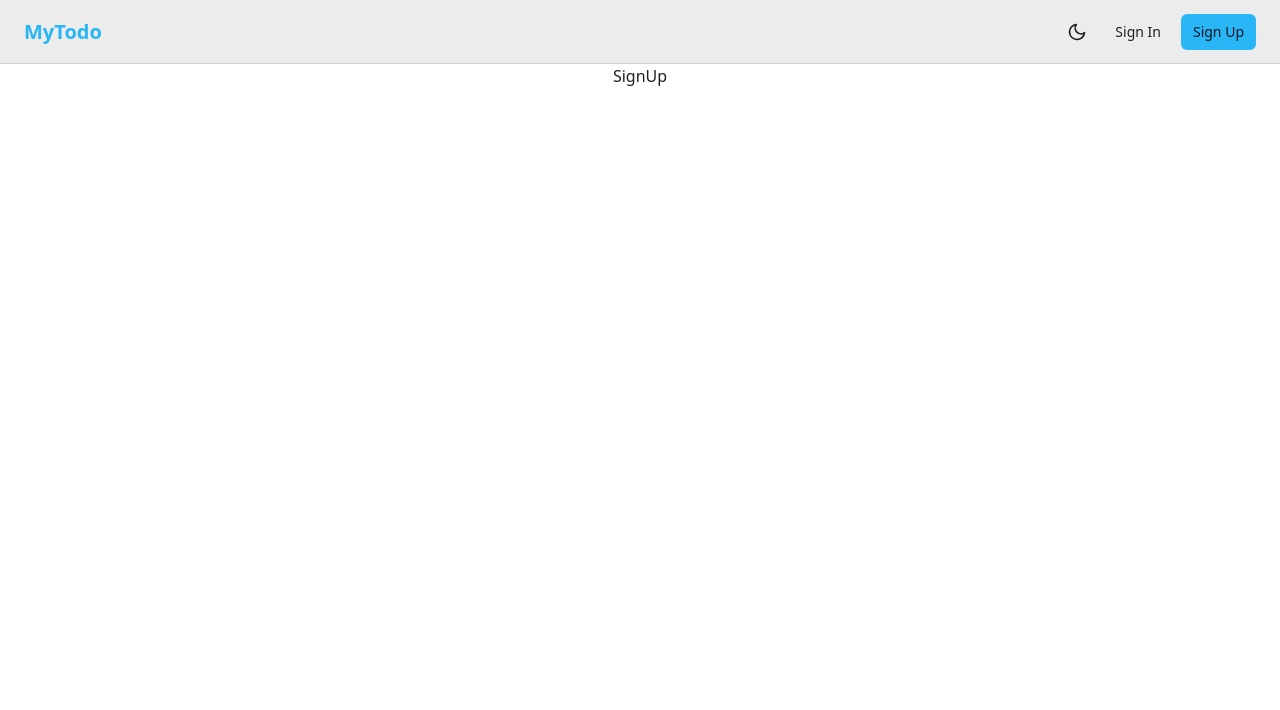
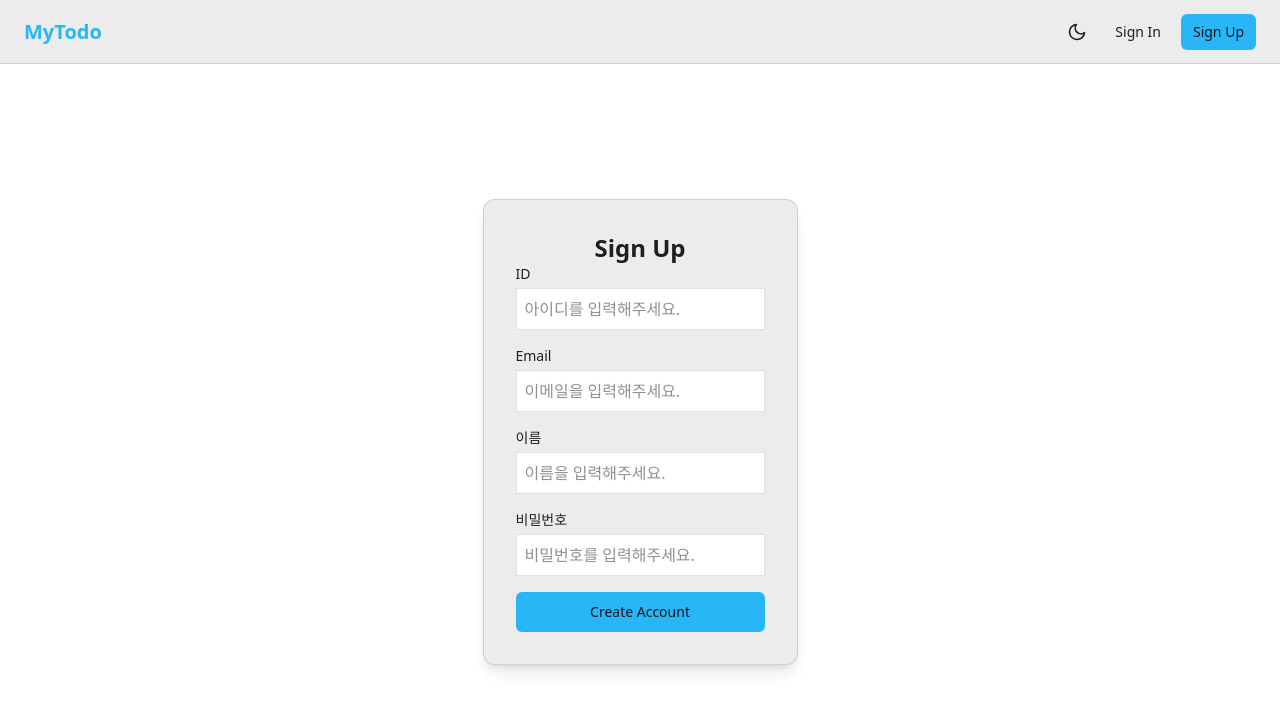
Before and after one commit to drasla/lecture-react-16-zustand, a React (Vite) app: page /sign-up in a window 1280 px wide. Shown: the top 710 px of the page. Built offline with nearby package versions, Linux system fonts and the light colour scheme.

Commit message:
SignUp 완료

```diff
--- /dev/null
+++ b/src/components/common/Input.tsx
@@ -0,0 +1,54 @@
+// 이미 react에서 사용 하고 있는 input 태그의 타입(attribute)를
+// 상속받아서 내가 지정하지 않고도, input과 동일하게 동작하도록 하기 위해
+
+// InputHTMLAttributes<HTMLInputElement> : input 태그의 attribute를 모두 담고 있는 타입
+import type { InputHTMLAttributes } from "react";
+import { twMerge } from "tailwind-merge";
+import type { FieldError, UseFormRegisterReturn } from "react-hook-form";
+
+interface InputProps extends InputHTMLAttributes<HTMLInputElement> {
+    label?: string;
+    // react-hook-form의 register() 리턴값을 통째로 받기 위한 Props
+    registration?: Partial<UseFormRegisterReturn>;
+    error?: FieldError;
+}
+
+// label, registration, error는 특정 지어서 뽑아서 사용할 목적으로 명시 해주었고
+// 그 외의 나머지 props들은 props라고 하는 변수로 사용 가능
+function Input({ label, registration, error, className, ...props }: InputProps) {
+    return (
+        <div>
+            {label && (
+                <label
+                    className={twMerge([
+                        "block",
+                        "text-sm",
+                        "font-medium",
+                        "mb-1",
+                        "text-text-default",
+                    ])}>
+                    {label}
+                </label>
+            )}
+            <input
+                {...registration}
+                className={twMerge(
+                    ["w-full", "p-2"],
+                    ["border", "border-divider", "outline-none"],
+                    ["bg-background-default", "text-text-default"],
+                    "transition-all",
+                    error && ["border-error-main"],
+                    className,
+                )}
+                {...props}
+            />
+            {error && (
+                <p className={twMerge(["text-xs", "text-error-main", "mt-1"])}>
+                    {error.message}
+                </p>
+            )}
+        </div>
+    );
+}
+
+export default Input;
--- a/src/pages/SignUp.tsx
+++ b/src/pages/SignUp.tsx
@@ -1,5 +1,146 @@
+import { useNavigate } from "react-router";
+import { useForm } from "react-hook-form";
+import { twMerge } from "tailwind-merge";
+import Input from "../components/common/Input.tsx";
+
+type SignUpFormValues = {
+    userId: string;
+    email: string;
+    name: string;
+    password: string;
+};
+
 function SignUp() {
-    return <>SignUp</>
+    const navigate = useNavigate();
+
+    const {
+        register,
+        handleSubmit,
+        formState: { errors },
+        setError,
+    } = useForm<SignUpFormValues>();
+
+    const onSubmit = (data: SignUpFormValues) => {
+        // 1. 기존 유저 정보를 가져오고
+        const existingUsersJson = localStorage.getItem("mock_users");
+
+        // localStorage의 value는 string 으로 저장됨
+        // API를 사용했었던 것 처럼, 사용할 때에는 .json()을 통해 객체 상태로 변환 해줘야 하고
+        // 저장할 때에는 객체(또는 배열)를 string으로 변환해서 저장해줘야 함
+
+        // string을 객체(또는 배열)로 변환 : JSON.parse()
+        const existingUsers: SignUpFormValues[] = existingUsersJson
+            ? JSON.parse(existingUsersJson)
+            : [];
+
+        // 2. 가져온 데이터와 지금 현재 입력된 정보를 비교해서 이미 존재하는 회원인지 확인
+        //    -> 중복이 있으면 사용자에게 중복이 있음을 알리고 끝
+
+        // 중복 체크를 하는 방법은, Array 안에 있는 데이터가 지금 입력된 값이 있나 없나
+        // 확인해야 함. 확인은 some(판별하는함수) 메서드를 사용
+        // 판별하는 함수 :
+        // (순회하는요소) => (순회하는요소의 email이 지금 입력된 data.email과 같거나,
+        //                  userId가 지금 입력된 data.userId와 같으면 true를 반환)
+        const isDuplicate = existingUsers.some(
+            user => user.email === data.email || user.userId === data.userId,
+        );
+
+        if (isDuplicate) {
+            setError("root", { message: "이미 등록된 이메일 또는 아이디가 존재합니다." });
+            return;
+        }
+
+        // 3. 데이터 저장
+        //    -> 사용자에게 회원 가입 완료를 안내한 뒤, /sign-in 으로 이동
+        // localStorage는 setItem만 존재하므로 덮어쓰기 됨. 따라서, 기존 데이터 + 입력 데이터를 준비
+        const newUsers = [...existingUsers, data];
+        // 객체(또는 배열)을 string 형식으로 변경하기 : JSON.stringify()
+        localStorage.setItem("mock_users", JSON.stringify(newUsers));
+
+        alert("회원 가입이 완료되었습니다! 로그인 페이지로 이동합니다.");
+        navigate("/sign-in");
+    };
+
+    return (
+        <div
+            className={twMerge(
+                ["flex", "flex-col", "justify-center", "items-center"],
+                ["p-4", "w-full", "min-h-[calc(100dvh-4rem)]"],
+            )}>
+            <div
+                className={twMerge(
+                    ["w-full", "p-8"],
+                    ["bg-background-paper", "border", "border-divider", "rounded-xl", "shadow-lg"],
+                )}>
+                <h2
+                    className={twMerge([
+                        "text-2xl",
+                        "font-bold",
+                        "text-center",
+                        "text-text-default",
+                    ])}>
+                    Sign Up
+                </h2>
+
+                <form onSubmit={handleSubmit(onSubmit)} className={twMerge("space-y-4")}>
+                    <Input
+                        label={"ID"}
+                        registration={register("userId", { required: "아이디는 필수값입니다." })}
+                        error={errors.userId}
+                        type={"text"}
+                        placeholder={"아이디를 입력해주세요."}
+                    />
+                    <Input
+                        label={"Email"}
+                        registration={register("email", {
+                            required: "이메일은 필수값입니다.",
+                            pattern: {
+                                value: /^[A-Z0-9._%+-]+@[A-Z0-9.-]+\.[A-Z]{2,}$/i,
+                                message: "올바른 이메일 형식이 아닙니다.",
+                            },
+                        })}
+                        error={errors.email}
+                        type={"email"}
+                        placeholder={"이메일을 입력해주세요."}
+                    />
+                    <Input
+                        label={"이름"}
+                        registration={register("name", { required: "이름은 필수값입니다." })}
+                        error={errors.name}
+                        type={"text"}
+                        placeholder={"이름을 입력해주세요."}
+                    />
+                    <Input
+                        label={"비밀번호"}
+                        registration={register("password", {
+                            required: "비밀번호는 필수값입니다.",
+                            minLength: { value: 4, message: "비밀번호는 4자 이상이어야 합니다." },
+                        })}
+                        error={errors.password}
+                        type={"password"}
+                        placeholder={"비밀번호를 입력해주세요."}
+                    />
+
+                    {errors.root && (
+                        <div className={twMerge(["text-sm", "text-center", "text-error-main"])}>
+                            {errors.root.message}
+                        </div>
+                    )}
+
+                    <button className={twMerge(
+                        ["h-10", "px-4", "py-2"],
+                        ["w-full"],
+                        ["flex", "justify-center", "items-center"],
+                        ["rounded-md", "text-sm", "font-medium"],
+                        ["transition"],
+                        ["bg-primary-main", "text-primary-contrastText", "hover:bg-primary-dark"]
+                    )}>
+                        Create Account
+                    </button>
+                </form>
+            </div>
+        </div>
+    );
 }
 
 export default SignUp;
```
